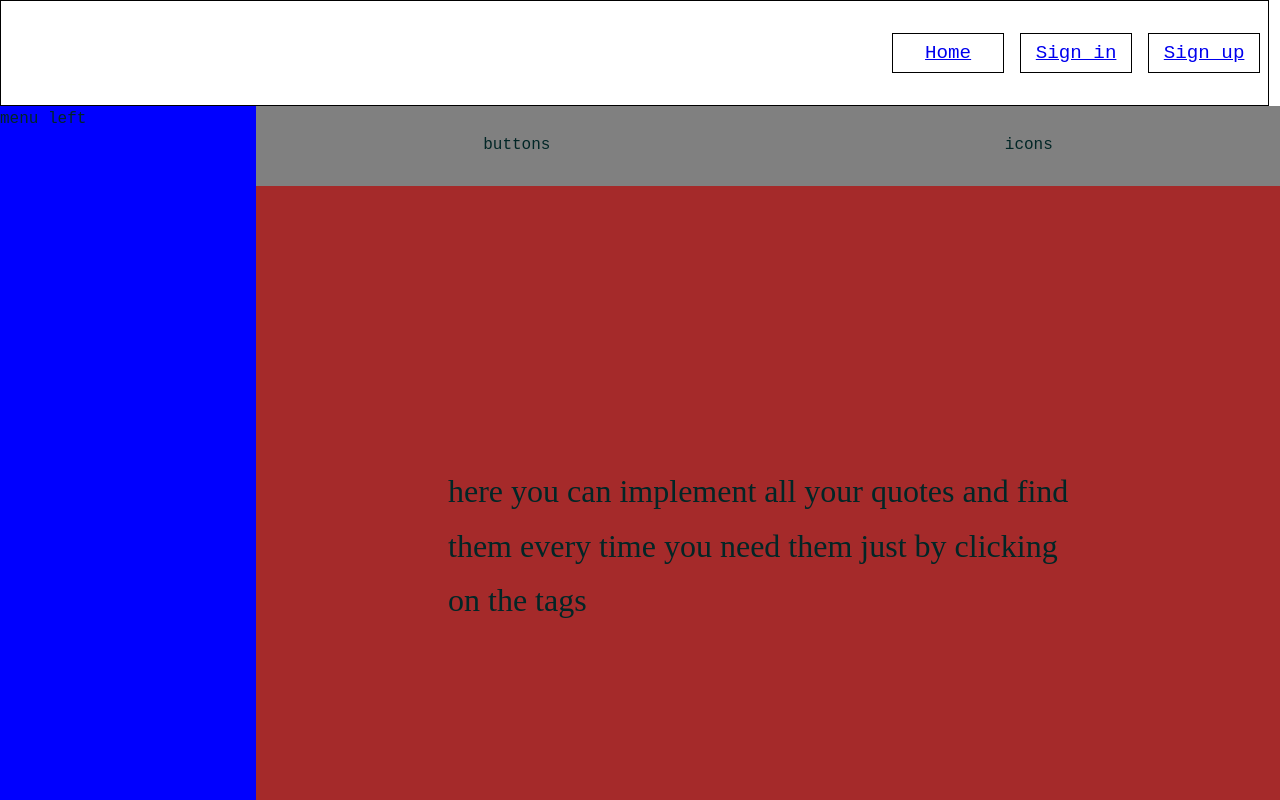
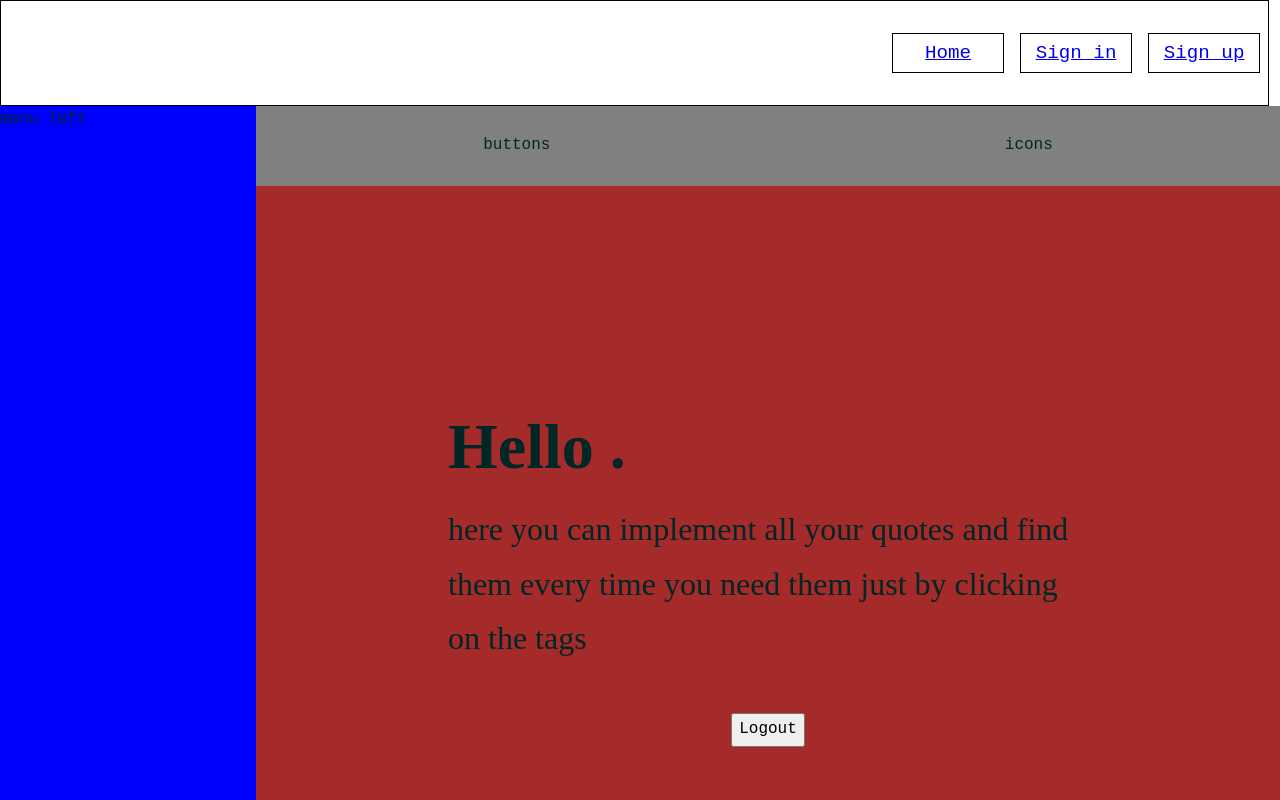
Before and after one commit to artrugh/quotifier, a React (Create React App) app in the folder client/: page /workspace in a window 1280 px wide. Shown: the top 800 px of the page. Built offline with nearby package versions, Linux system fonts and the light colour scheme; a web font is replaced by a local one.

Commit message:
workspace preliminary settings layout

```diff
--- a/client/src/components/Workspace.js
+++ b/client/src/components/Workspace.js
@@ -3,10 +3,10 @@ import LogOutButton from "./LogOutButton";
 import WorkspaceMenuTop from "./WorkspaceMenuTop";
 import WorkspaceMenuLeft from "./WorkspaceMenuLeft";
 import WorkspaceMain from "./WorkspaceMain";
-import { useSelector, useDispatch } from "react-redux";
+// import { useSelector, useDispatch } from "react-redux";
 
 const Workspace = () => {
-  const userName = useSelector((state) => state.userName);
+  // const userName = useSelector((state) => state.userName);
 
   return (
     <div className="workspace">
--- a/client/src/components/WorkspaceMain.js
+++ b/client/src/components/WorkspaceMain.js
@@ -1,12 +1,18 @@
 import React from "react";
+import LogOutButton from "./LogOutButton";
+import { useSelector, useDispatch } from "react-redux";
 
 const WorkspaceMain = () => {
+  const userName = useSelector((state) => state.userName);
+
   return (
     <div className="workspace-main">
       <p className="text">
+        <h2>Hello {userName}.</h2>
         here you can implement all your quotes and find them every time you need
         them just by clicking on the tags{" "}
       </p>
+      <LogOutButton />
     </div>
   );
 };
--- a/client/src/scss/layout/_components.scss
+++ b/client/src/scss/layout/_components.scss
@@ -137,6 +137,7 @@
   width: 100%;
   background-color: brown;
   display: flex;
+  flex-direction: column;
   justify-content: center;
   align-items: center;
 }
```
